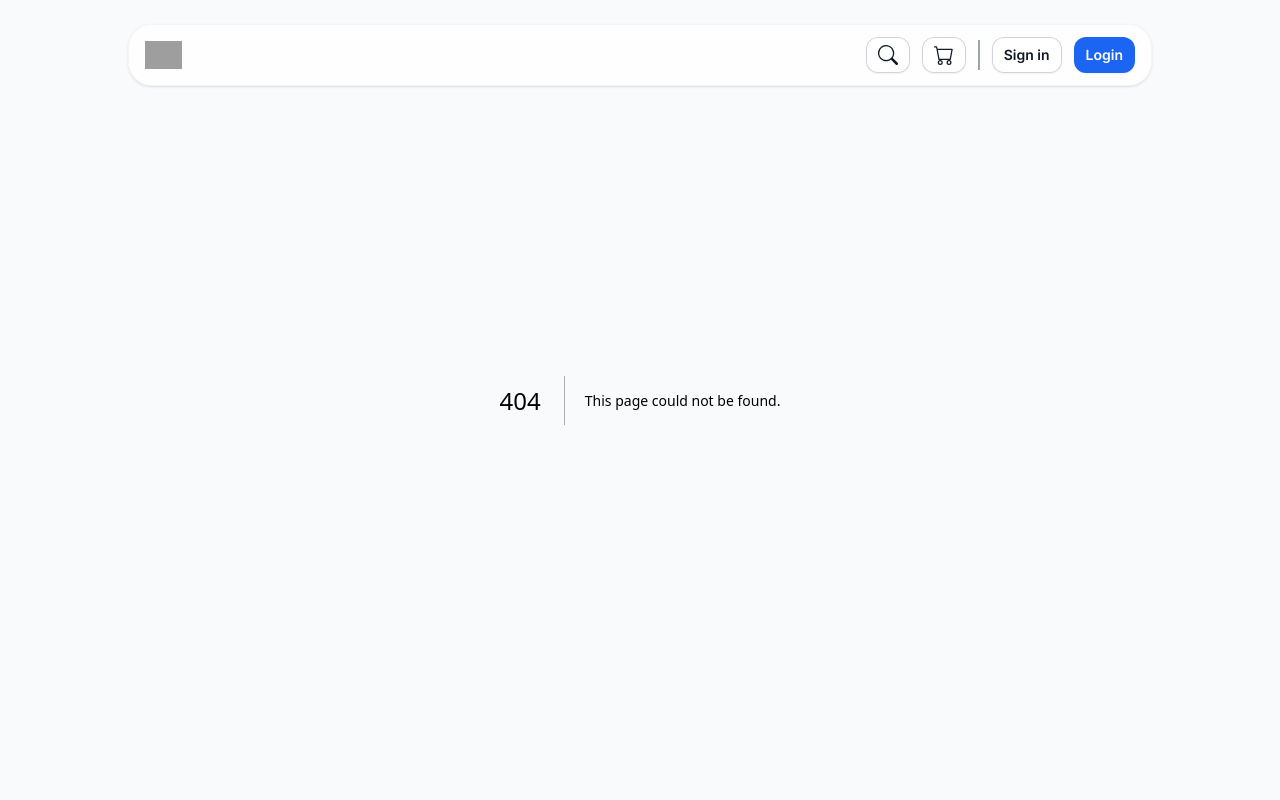
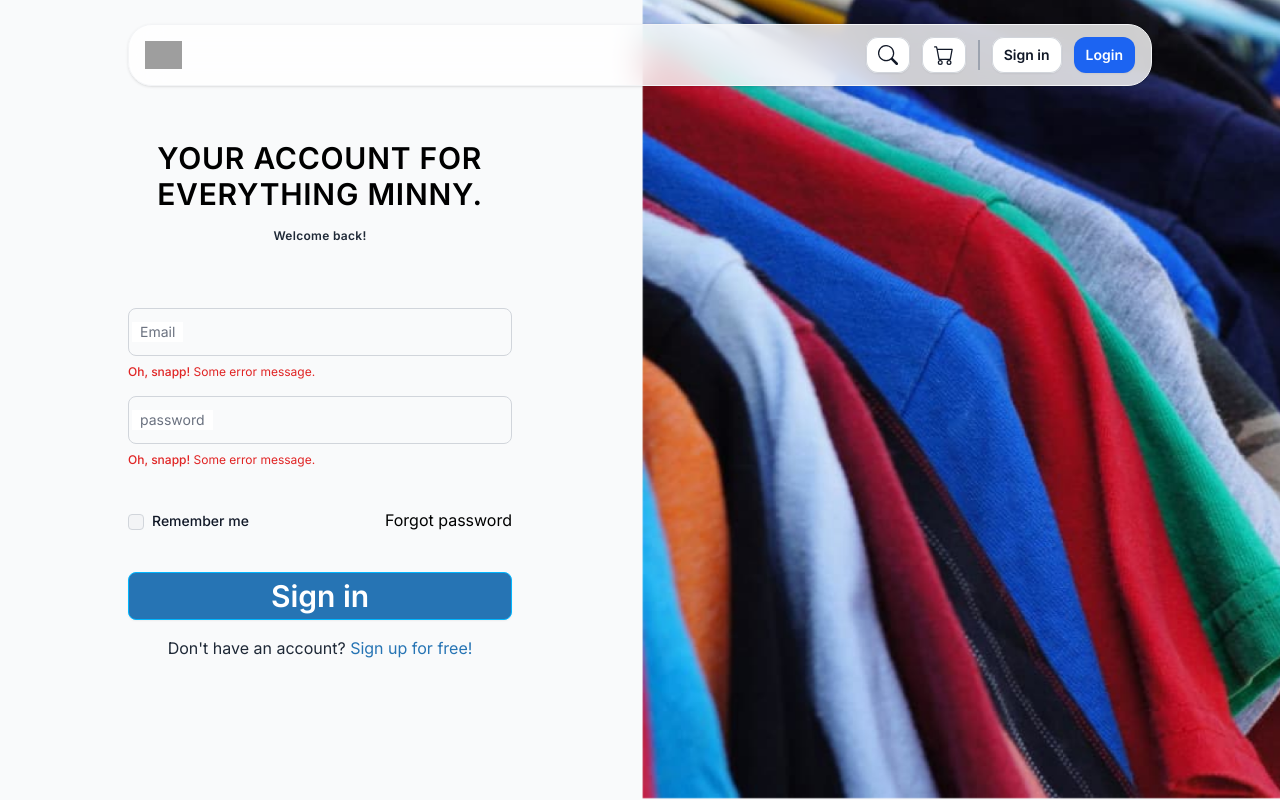
Before and after one commit to Ratchaphon1412/Next-Microservice, a Next.js app: page /auth/login in a window 1280 px wide. Before the commit this address had no page. Built offline with nearby package versions, Linux system fonts and the light colour scheme; grey boxes are pictures that could not be loaded.

Commit message:
create tailwind login page

```diff
--- /dev/null
+++ b/app/auth/login/page.tsx
@@ -0,0 +1,113 @@
+import Image from 'next/image'
+import loginPicture from '@/public/assets/images/backgroundImage.png'
+
+export default function login(){
+
+
+
+
+    return (
+        <div className="md:flex">
+            <div className="md:basis-1/2">
+                <div className="h-screen flex flex-col justify-center items-center">
+                <p className="text-black text-3xl font-semibold tracking-wide mb-4">
+                    YOUR ACCOUNT FOR
+                    <br />
+                    EVERYTHING MINNY.
+                </p>
+                <p className="text-xs mb-16 font-semibold tracking-wide">Welcome back!</p>
+                <form className="w-[60%]">
+                <div className="mb-4">
+                    <div className="relative">
+                    <input
+                        type="text"
+                        id="floating_outlined"
+                        v-model="email"
+                        className="block px-2.5 pb-2.5 pt-4 w-full text-sm text-gray-900 bg-transparent rounded-lg border-1 border-gray-300 appearance-none focus:outline-none focus:ring-0 focus:border-blue-600 peer"
+                        placeholder=""
+                    />
+                    <label
+                        htmlFor="floating_outlined"
+                        className="absolute text-sm text-gray-500 duration-300 transform -translate-y-4 scale-75 top-2 z-10 origin-[0] bg-white px-2 peer-focus:px-2 peer-focus:text-blue-600 peer-placeholder-shown:scale-100 peer-placeholder-shown:-translate-y-1/2 peer-placeholder-shown:top-1/2 peer-focus:top-2 peer-focus:scale-75 peer-focus:-translate-y-4 left-1"
+                        >Email</label
+                    >
+                    </div>
+                    <p  id="outlined_error_help" className="mt-2 text-xs text-red-600">
+                    <span className="font-medium">Oh, snapp!</span> Some error message.
+                    </p>
+                </div>
+
+                <div className="mb-4">
+                    <div className="relative">
+                    <input
+                        type="password"
+                        id="floating_outlined"
+
+                        className="block px-2.5 pb-2.5 pt-4 w-full text-sm text-gray-900 bg-transparent rounded-lg border-1 border-gray-300 appearance-none dark:text-white dark:border-gray-600 dark:focus:border-blue-500 focus:outline-none focus:ring-0 focus:border-blue-600 peer"
+                        placeholder=" "
+                    />
+                    <label
+                        htmlFor="floating_outlined"
+                        className="absolute text-sm text-gray-500 duration-300 transform -translate-y-4 scale-75 top-2 z-10 origin-[0] bg-white px-2 peer-focus:px-2 peer-focus:text-blue-600 peer-placeholder-shown:scale-100 peer-placeholder-shown:-translate-y-1/2 peer-placeholder-shown:top-1/2 peer-focus:top-2 peer-focus:scale-75 peer-focus:-translate-y-4 left-1"
+                        >password</label
+                    >
+                    </div>
+                    <p  id="outlined_error_help" className="mt-2 text-xs text-red-600">
+                    <span className="font-medium">Oh, snapp!</span> Some error message.
+                    </p>
+                </div>
+
+                <div className="flex items-center justify-between my-10">
+                    <div>
+                    <input
+                        id="link-checkbox"
+                        type="checkbox"
+                        value=""
+                        className="w-4 h-4 text-blue-600 bg-gray-100 border-gray-300 rounded focus:ring-blue-500 focus:ring-2"
+                    />
+                    <label
+                        htmlFor="link-checkbox"
+                        className="ml-2 text-sm font-medium text-gray-900 dark:text-gray-300"
+                    >
+                        Remember me</label>
+                    </div>
+
+                    <a href="" className="text-black hover:underline">
+                    Forgot password
+                    </a>
+                </div>
+                    <button
+                        type="submit"
+                        className="btn btn-info w-full text-white bg-[#2674B4] text-3xl"
+                    >
+                        Sign in
+                    </button>
+                </form>
+                    <p className="mt-4">
+                    Don't have an account?
+                    <a href="/register" className="text-[#2674B4]"
+                        > Sign up for free!</a>
+                    </p>
+
+                </div>
+            </div>
+            <div className="hidden basis-1/2 md:flex items-center md:visible">
+                <Image
+                    src={loginPicture}
+                    className="max-h-screen w-full"
+                    alt="Picture of the author"
+                    // width={fill} automatically provided
+                    // height={500} automatically provided
+                    sizes="100vw"
+                    style={{
+                        width: '100%',
+                        height: 'auto',
+                    }}
+                    // blurDataURL="data:..." automatically provided
+                    placeholder="blur" // Optional blur-up while loading
+                />
+
+            </div>
+        </div>
+    );
+}
--- a/components/navbar.tsx
+++ b/components/navbar.tsx
@@ -49,13 +49,13 @@ export default function component() {
               <div className="border-l-2 border-gray-400 h-[30px]"></div>
               <a
                 className="items-center justify-center rounded-xl bg-white px-3 py-2 text-sm font-semibold text-gray-900 shadow-sm ring-1 ring-inset ring-gray-300 transition-all duration-150 hover:bg-gray-50 sm:inline-flex"
-                href="/login"
+                href="/auth/login"
               >
                 Sign in
               </a>
               <a
                 className="inline-flex items-center justify-center rounded-xl bg-blue-600 px-3 py-2 text-sm font-semibold text-white shadow-sm transition-all duration-150 hover:bg-blue-500 focus-visible:outline focus-visible:outline-2 focus-visible:outline-offset-2 focus-visible:outline-blue-600"
-                href="/login"
+                href="/auth/login"
               >
                 Login
               </a>
```
Also changed, not shown: public/assets/images/backgroundImage.png (added).
